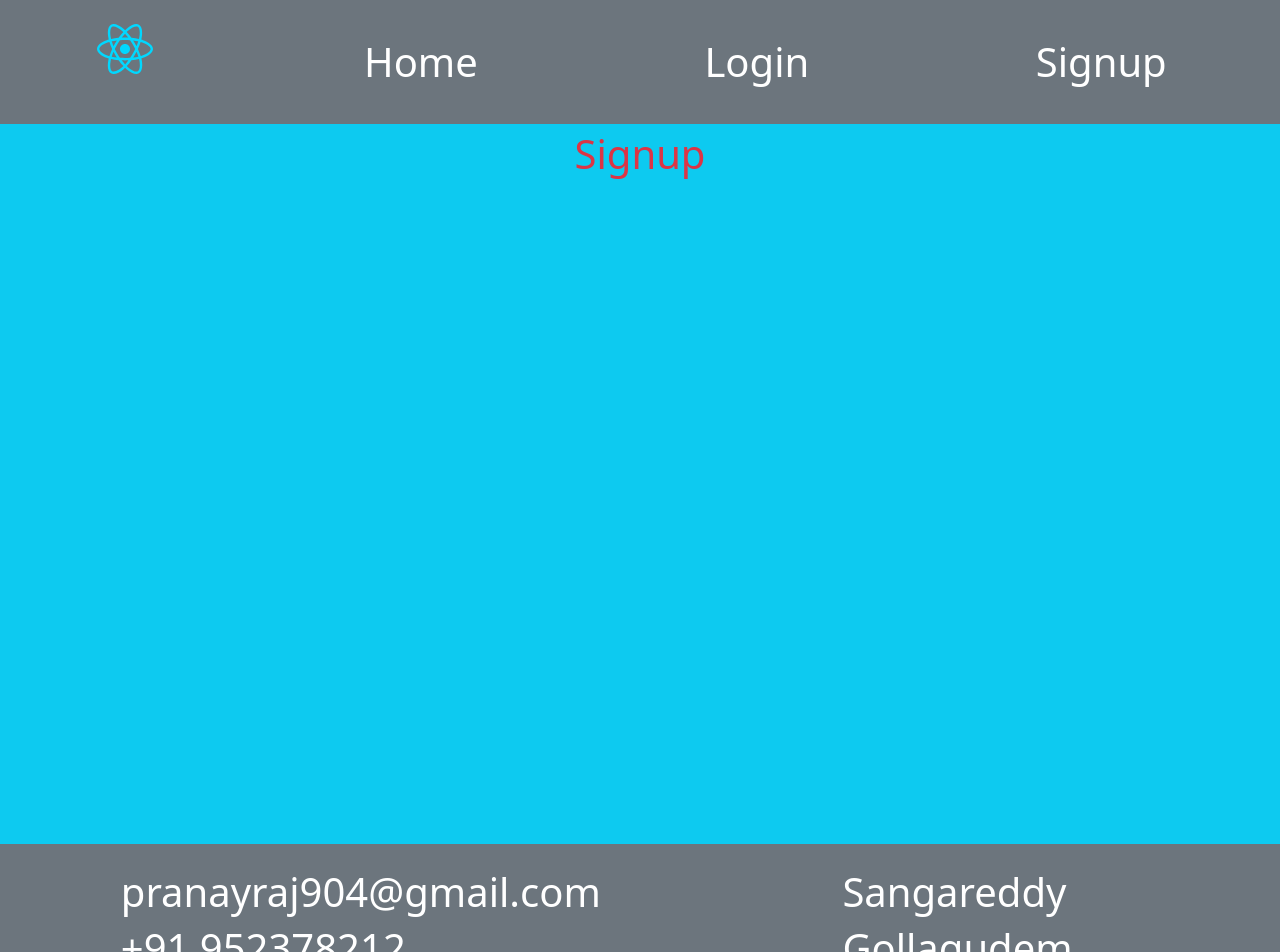
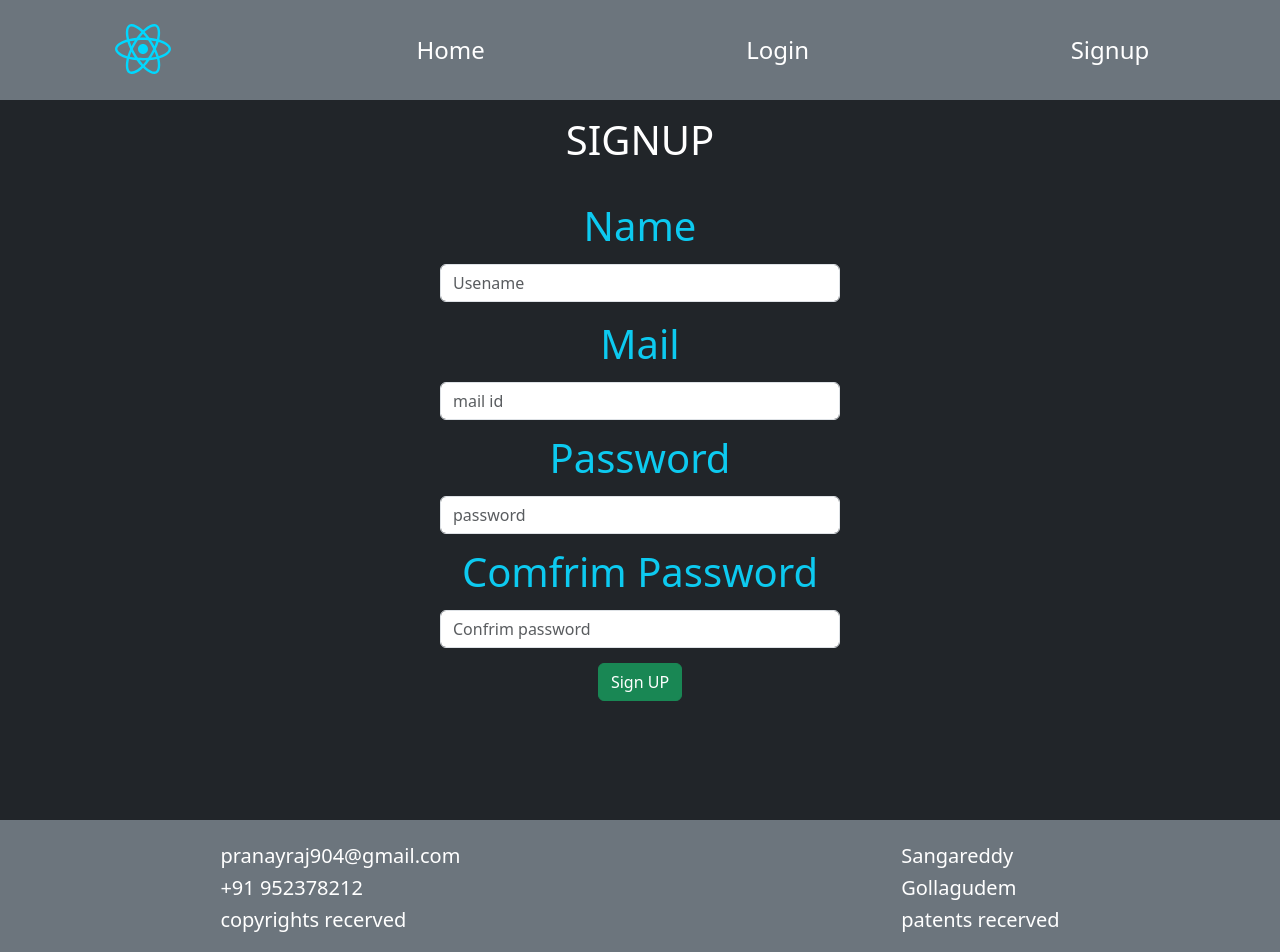
Before and after one commit to Pranayrajrathod/react-assignment-7, a React (Vite) app: page /signup in a window 1280 px wide. Shown: the top 952 px of the page. Built offline with nearby package versions, Linux system fonts and the light colour scheme.

Commit message:
commit after succesfully valudating the login and signup components includes routing, forms validation using react

```diff
--- a/src/componets/Footer.jsx
+++ b/src/componets/Footer.jsx
@@ -3,16 +3,16 @@ import React from 'react'
 function Footer() {
   return (
     <div className='bg-alert text-white '>
-        <div className='nav fs-1 py-4 bg-secondary d-flex justify-content-around'>
+        <div className='nav py-4 bg-secondary d-flex justify-content-around'>
             <div>
-                <h1 className=''>pranayraj904@gmail.com</h1>
-                <h1 className=''>+91 952378212</h1>
-                <h1 className=''>copyrights recerved</h1>
+                <h1 className='fs-5'>pranayraj904@gmail.com</h1>
+                <h1 className='fs-5'>+91 952378212</h1>
+                <h1 className='fs-5'>copyrights recerved</h1>
             </div>
             <div>
-                <h1 className=''>Sangareddy</h1>
-                <h1 className=''>Gollagudem</h1>
-                <h1 className=''>patents recerved</h1>
+                <h1 className='fs-5'>Sangareddy</h1>
+                <h1 className='fs-5'>Gollagudem</h1>
+                <h1 className='fs-5'>patents recerved</h1>
             </div>
         </div>
     </div>
--- a/src/componets/Header.jsx
+++ b/src/componets/Header.jsx
@@ -4,7 +4,7 @@ import { Link } from 'react-router-dom'
 function Header() {
   return (
     <div className='bg-alert text-white '>
-        <div className='nav fs-1 py-4 bg-secondary d-flex justify-content-around'>
+        <div className='nav fs-4 py-4 bg-secondary d-flex justify-content-around'>
             <img src='../src/assets/react.svg' style={{height:'50px'}}></img>
             <li className='nav-item'>
                 <Link to='' className='nav-link text-white'>
--- a/src/componets/Home.jsx
+++ b/src/componets/Home.jsx
@@ -2,8 +2,19 @@ import React from 'react'
 
 function Home() {
   return (
-    <div style={{minHeight:'90vh'}} className='text-white text-center fs-1 bg-dark'>
-        Home
+    <div style={{minHeight:'90vh'}} className='d-flex px-3 py-5 justify-around '>
+      <div style={{width:'50%'}} className='text-white text-center  fs-1 bg-dark'>
+          <img style={{width:'50%' ,height:'250px'}} className='text-center' src='../src/assets/home-1.jpg'></img>
+          <p className='text-secondary fs-5 px-4 py-2 text-center'>
+          Nature Environment and Pollution Technology is a peer-reviewed quarterly scientific journal dedicated to a wide range of environmental research. The journal is published in March, June, September, and December each year. Originally launched in 1994 under the title Journal of Environment & Pollution (ISSN: 0971-4871), it was rebranded as Nature Environment and Pollution Technology in 2002 with a new ISSN: 0972-6268 (Print). In 2017, the journal transitioned to a fully open-access online format, now identified by ISSN: 2395-3454 (Online). With a distinguished International Editorial Advisory Board, the journal upholds rigorous peer-review standards and is indexed in prestigious databases such as Scopus, Ulrich's, and several other renowned abstracting and indexing platforms
+          </p>
+      </div>
+      <div style={{width:'50%'}} className='text-white text-center  fs-1 bg-dark'>
+          <img style={{width:'50%' ,height:'250px'}} className='text-center' src='../src/assets/home-2.jpg'></img>
+          <p className='text-secondary px-4 py-2 fs-5 text-center'>
+          Nature Environment and Pollution Technology is a peer-reviewed quarterly scientific journal dedicated to a wide range of environmental research. The journal is published in March, June, September, and December each year. Originally launched in 1994 under the title Journal of Environment & Pollution (ISSN: 0971-4871), it was rebranded as Nature Environment and Pollution Technology in 2002 with a new ISSN: 0972-6268 (Print). In 2017, the journal transitioned to a fully open-access online format, now identified by ISSN: 2395-3454 (Online). With a distinguished International Editorial Advisory Board, the journal upholds rigorous peer-review standards and is indexed in prestigious databases such as Scopus, Ulrich's, and several other renowned abstracting and indexing platforms
+          </p>
+      </div>
     </div>
   )
 }
--- a/src/componets/Login.jsx
+++ b/src/componets/Login.jsx
@@ -1,36 +1,51 @@
-import React from 'react'
+import React, { useState } from 'react'
 import { useForm } from 'react-hook-form'
 
 function Login() {
-  const { register, handleSubmit, errors } = useForm()
+  let [data,setData]=useState([])
+  const { register, handleSubmit,formState:{errors} } = useForm()
   function submitHandler(obj){
     console.log(obj)
+    setData({...data,obj})
   }
+  console.log(errors )
+  return (
+    <div style={{minHeight:'90vh'}} className='text-white px-3  jsutify-space-around text-center fs-1 bg-dark'>
+      <h1 className='mx-auto fs-1 px-3 py-3 '>LOGIN FORM</h1>
 
-  return (
-    <div style={{minHeight:'90vh'}} className='text-white px-3 jsutify-space-around text-center fs-1 bg-primary'>
-      <h1 className='mx-auto fs-1 px-3 py-3 '>LOGIN FORM</h1>
-      <form className='text-center text-capitalize px-5 text-info' onSubmit={()=>{handleSubmit(submitHandler())}}>
+      <form className='text-center text-capitalize px-5 text-info' onSubmit={handleSubmit(submitHandler)}>
         <div className='mx-1 form-group my-1'>
-          <label className='control-label py-2'>Name </label>
-          <input {...register('username' , {minLength:5})} style={{maxWidth:'400px'}} className='form-control mx-auto yx-2' type='username' id='username' placeholder='Usename'></input>
-          {/* {
-            errors.username?.required===true && console.log("error occured")
-          } */}
+          <label className='control-label py-2'>Userame </label>
+          <input  style={{maxWidth:'400px'}} className='form-control mx-auto ' type='username' {...register('username' , {required:'true' , minLength:5})} id='username' placeholder='Usename'></input>
+          {
+            errors.username?.type==='minLength' && <small className='text-center fs-5 text-warning'>*username must have at least 5 characters</small>
+          }
+          {
+            errors.username?.type==='required' && <p className='text-center fs-5 text-warning'>*this field is mandatory</p>
+          }
         </div>
-        <div className='mx-1 my-1 form-group'>
+        {/* <div className='mx-1 form-group'>
           <label className='py-2'>mail</label>
-          <input style={{maxWidth:'400px'}} className='form-control mx-auto yx-2' type='mail' id='mail' placeholder='mail id'></input>
+          <input style={{maxWidth:'400px'}} className='form-control mx-auto ' type='mail' {...register('mail', {required:'true'} )} id='mail' placeholder='mail id'></input>
+          {
+            errors.mail?.type==='required' && <small className='text-center  fs-5 text-warning'>*this field is mandatory</small>
+          }
+        </div> */}
+        <div className='mx-1 form-group'>
+          <label className='py-2'>password </label>
+          <input style={{maxWidth:'400px'}} className='form-control mx-auto ' type='password' {...register('password' , {required:'true'})} id='password' placeholder='password'></input>
+          {
+            errors.password?.type==='required' && <small className='text-center  fs-5 text-warning'>*this field is mandatory</small>
+          }
         </div>
-        <div className='mx-1 my-1 form-group'>
-          <label className='py-2'>password </label>
-          <input style={{maxWidth:'400px'}} className='form-control mx-auto yx-2' type='password' id='password' placeholder='password'></input>
-        </div>
-        <div className=' mx-1 my-1 form-group'>
+        {/* <div className=' mx-1 form-group'>
           <label className='py-2'>comfrim password  </label>
-          <input style={{maxWidth:'400px'}} className='form-control mx-auto yx-2' type='password' id='password' placeholder='password'></input>
-        </div>
-        <button type='submit' className='btn btn-success'>submit</button>
+          <input style={{maxWidth:'400px'}} className='form-control mx-auto ' type='password' {...register('confrimpassword' , {required:'true'})} id='confrimpassword' placeholder='Confrim password'></input>
+          {
+            errors.confrimpassword?.type==='required' && <small className='text-center  fs-5 text-warning'>*this field is mandatory</small>
+          }
+        </div> */}
+        <button type='submit' className='btn btn-success'>LOGIN</button>
       </form>
     </div>
   )
--- a/src/componets/Signup.jsx
+++ b/src/componets/Signup.jsx
@@ -1,8 +1,53 @@
-import React from 'react'
+import React, { useState } from 'react'
+import { useForm } from 'react-hook-form'
+
 
 function Signup() {
+  let [data,setData]=useState([])
+  const { register, handleSubmit,formState:{errors} } = useForm()
+  function submitHandler(obj){
+    console.log(obj)
+    setData({...data,obj})
+  }
+  console.log(errors )
   return (
-    <div style={{minHeight:'90vh'}} className='text-danger text-center fs-1 bg-info'>Signup</div>
+    <div style={{minHeight:'90vh'}} className='text-white px-3 jsutify-space-around text-center fs-1 bg-dark'>
+      <h1 className='mx-auto fs-1 px-3 py-3 '>SIGNUP</h1>
+      <form className='text-center text-capitalize px-5 text-info' onSubmit={handleSubmit(submitHandler)}>
+        <div className='mx-1 form-group my-1'>
+          <label className='control-label py-2'>Name </label>
+          <input  style={{maxWidth:'400px'}} className='form-control mx-auto ' type='username' {...register('username' , {required:'true' , minLength:5})} id='username' placeholder='Usename'></input>
+          {
+            errors.username?.type==='minLength' && <small className='text-center text-warning'>*username must have at least 5 characters</small>
+          }
+          {
+            errors.username?.type==='required' && <p className='text-center fs-5 text-warning'>*this field is mandatory</p>
+          }
+        </div>
+        <div className='mx-1 form-group'>
+          <label className='py-2'>mail</label>
+          <input style={{maxWidth:'400px'}} className='form-control mx-auto ' type='mail' {...register('mail', {required:'true'} )} id='mail' placeholder='mail id'></input>
+          {
+            errors.mail?.type==='required' && <small className='text-center  fs-5 text-warning'>*this field is mandatory</small>
+          }
+        </div>
+        <div className='mx-1 form-group'>
+          <label className='py-2'>password </label>
+          <input style={{maxWidth:'400px'}} className='form-control mx-auto ' type='password' {...register('password' , {required:'true'})} id='password' placeholder='password'></input>
+          {
+            errors.password?.type==='required' && <small className='text-center  fs-5 text-warning'>*this field is mandatory</small>
+          }
+        </div>
+        <div className=' mx-1 form-group'>
+          <label className='py-2'>comfrim password  </label>
+          <input style={{maxWidth:'400px'}} className='form-control mx-auto ' type='password' {...register('confrimpassword' , {required:'true'})} id='confrimpassword' placeholder='Confrim password'></input>
+          {
+            errors.confrimpassword?.type==='required' && <small className='text-center  fs-5 text-warning'>*this field is mandatory</small>
+          }
+        </div>
+        <button type='submit' className='btn btn-success'>Sign UP</button>
+      </form>
+    </div>
   )
 }
 
```
Also changed, not shown: src/assets/home-1.jpg (added), src/assets/home-2.jpg (added).
